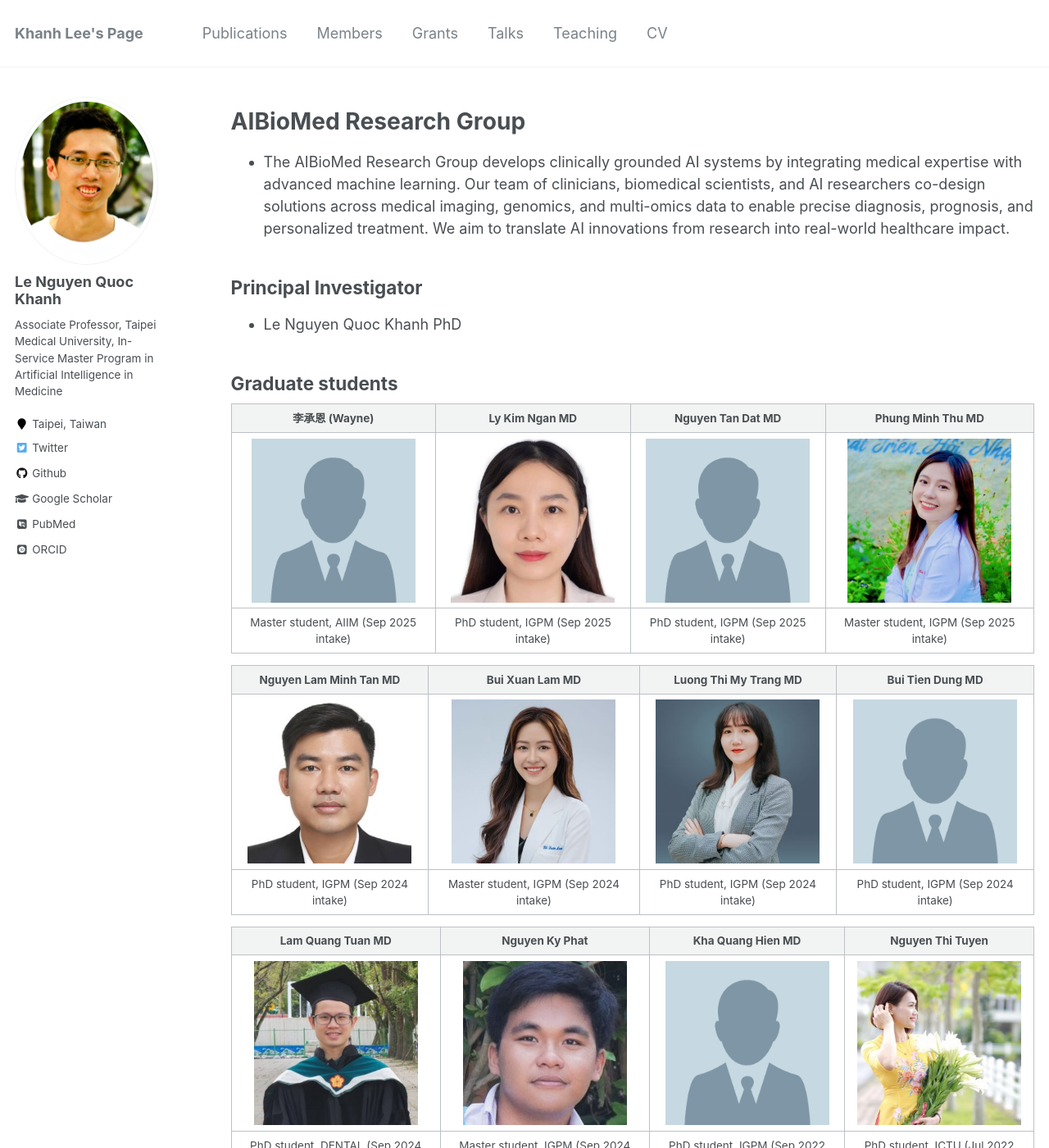
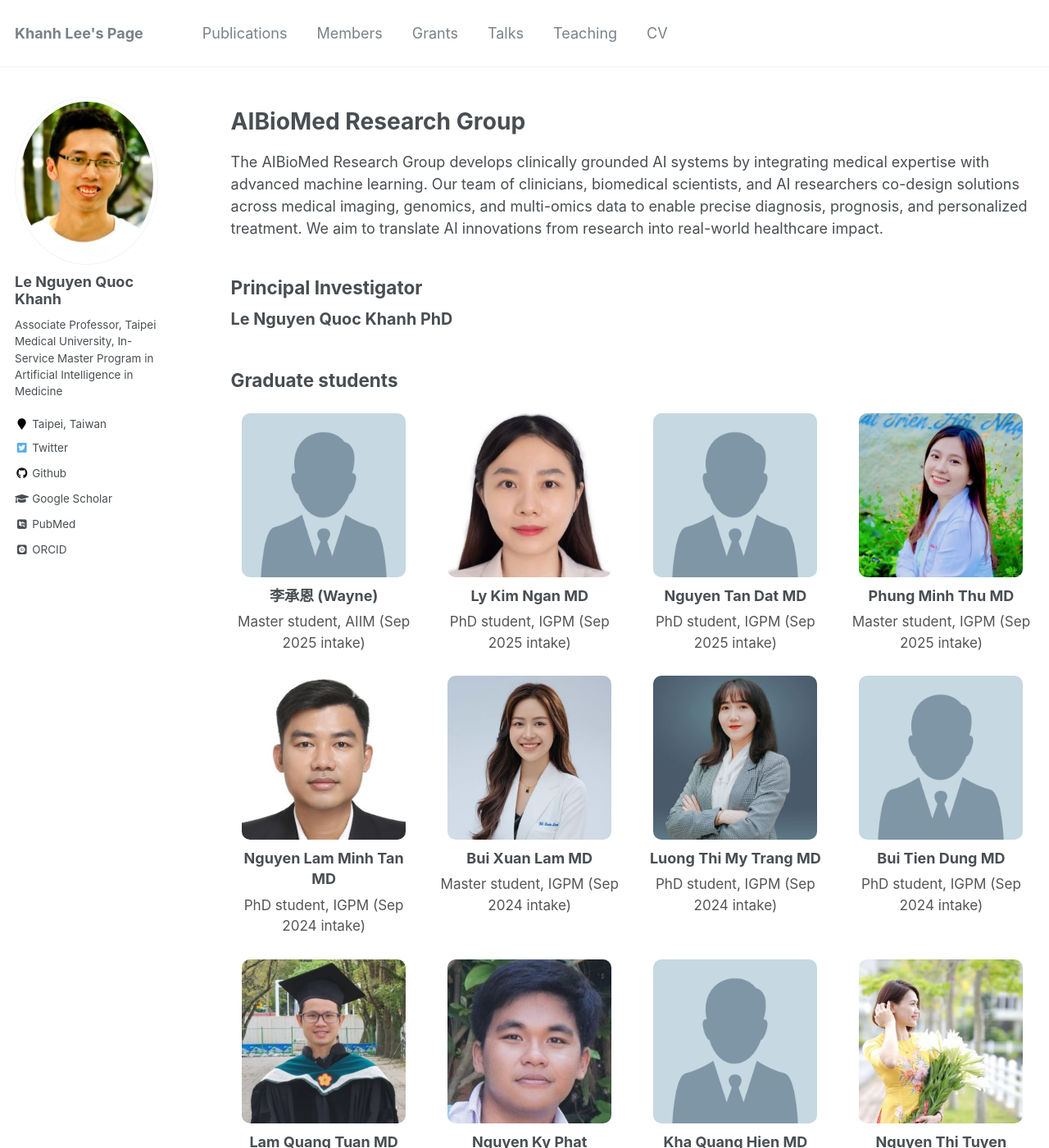
Before and after one commit to khanhlee/khanhlee.github.io, a Jekyll site: the page built from _pages/member.md, in a window 1280 px wide and 1400 px high. Shown: the whole window at 82% size. Built offline with Jekyll 4.4.1, drawn with Linux system fonts in a browser that asks for light colours; some web fonts are replaced; some of the changed text lies outside the part shown.

Commit message:
Update member.md

```diff
--- a/_pages/member.md
+++ b/_pages/member.md
@@ -5,79 +5,356 @@ permalink: /member/
 author_profile: true
 ---
 
+<style>
+.member-grid {
+  display: grid;
+  grid-template-columns: repeat(4, minmax(180px, 1fr));
+  gap: 28px 24px;
+  margin: 1.5rem 0 2.5rem 0;
+}
+
+.member-card {
+  text-align: center;
+}
+
+.member-card img {
+  width: 200px;
+  max-width: 100%;
+  height: 200px;
+  object-fit: cover;
+  border-radius: 10px;
+}
+
+.member-name {
+  font-weight: 700;
+  margin-top: 10px;
+  line-height: 1.4;
+}
+
+.member-role {
+  margin-top: 6px;
+  font-size: 0.95em;
+  line-height: 1.5;
+  color: #555;
+}
+
+.pi-name {
+  font-size: 1.1em;
+  font-weight: 700;
+  margin-top: 0.5rem;
+}
+
+@media (max-width: 1100px) {
+  .member-grid {
+    grid-template-columns: repeat(3, minmax(180px, 1fr));
+  }
+}
+
+@media (max-width: 800px) {
+  .member-grid {
+    grid-template-columns: repeat(2, minmax(160px, 1fr));
+  }
+}
+
+@media (max-width: 520px) {
+  .member-grid {
+    grid-template-columns: 1fr;
+  }
+}
+</style>
+
 # AIBioMed Research Group
-* The AIBioMed Research Group develops clinically grounded AI systems by integrating medical expertise with advanced machine learning. Our team of clinicians, biomedical scientists, and AI researchers co-design solutions across medical imaging, genomics, and multi-omics data to enable precise diagnosis, prognosis, and personalized treatment. We aim to translate AI innovations from research into real-world healthcare impact.
+
+The AIBioMed Research Group develops clinically grounded AI systems by integrating medical expertise with advanced machine learning. Our team of clinicians, biomedical scientists, and AI researchers co-design solutions across medical imaging, genomics, and multi-omics data to enable precise diagnosis, prognosis, and personalized treatment. We aim to translate AI innovations from research into real-world healthcare impact.
 
 ## Principal Investigator
-* Le Nguyen Quoc Khanh PhD
+
+<div class="pi-name">Le Nguyen Quoc Khanh PhD</div>
 
 ## Graduate students
 
-| 李承恩 (Wayne) | Ly Kim Ngan MD | Nguyen Tan Dat MD | Phung Minh Thu MD |
-| :-------------: | :-------------: | :-----: | :-----: |
-| <img align="center" src="/images/male.png" width="200px"> | <img align="center" src="/images/ngan.jpg" width="200px"> | <img align="center" src="/images/male.png" width="200px"> | <img align="center" src="/images/thu.jpg" width="200px"> |
-| Master student, AIIM (Sep 2025 intake) | PhD student, IGPM (Sep 2025 intake) | PhD student, IGPM (Sep 2025 intake) | Master student, IGPM (Sep 2025 intake) |
+<div class="member-grid">
 
-| Nguyen Lam Minh Tan MD | Bui Xuan Lam MD | Luong Thi My Trang MD | Bui Tien Dung MD |
-| :-------------: | :-------------: | :-----: | :-----: |
-| <img align="center" src="/images/tan.jpg" width="200px"> | <img align="center" src="/images/xuan_lam.jpg" width="200px"> | <img align="center" src="/images/mytrang.jpg" width="200px"> | <img align="center" src="/images/male.png" width="200px"> |
-| PhD student, IGPM (Sep 2024 intake) | Master student, IGPM (Sep 2024 intake) | PhD student, IGPM (Sep 2024 intake) | PhD student, IGPM (Sep 2024 intake) |
+  <div class="member-card">
+    <img src="/images/male.png" alt="李承恩 (Wayne)">
+    <div class="member-name">李承恩 (Wayne)</div>
+    <div class="member-role">Master student, AIIM (Sep 2025 intake)</div>
+  </div>
 
-| Lam Quang Tuan MD | Nguyen Ky Phat | Kha Quang Hien MD | Nguyen Thi Tuyen |
-| :-------------: | :-------------: | :-----: | :-----: |
-| <img align="center" src="/images/tuan.jpg" width="200px"> | <img align="center" src="/images/phat.jpg" width="200px"> | <img align="center" src="/images/male.png" width="200px"> | <img align="center" src="/images/tuyen.jpg" width="200px"> |
-| PhD student, DENTAL (Sep 2024 intake) | Master student, IGPM (Sep 2024 intake) | PhD student, IGPM (Sep 2022 intake) | PhD student, ICTU (Jul 2022 intake) |
+  <div class="member-card">
+    <img src="/images/ngan.jpg" alt="Ly Kim Ngan MD">
+    <div class="member-name">Ly Kim Ngan MD</div>
+    <div class="member-role">PhD student, IGPM (Sep 2025 intake)</div>
+  </div>
 
-| Nguyen Thanh Huy |  |  |  |
-| :-------------: | :-------------: | :-----: | :-----: |
-| <img align="center" src="/images/huy.jpg" width="200px"> | <img align="center" src="/images/profile.png" width="200px"> | <img align="center" src="/images/profile.png" width="200px"> | <img align="center" src="/images/profile.png" width="200px"> |
-| PhD student, IGPM (Sep 2021 intake) |  |  |  |
+  <div class="member-card">
+    <img src="/images/male.png" alt="Nguyen Tan Dat MD">
+    <div class="member-name">Nguyen Tan Dat MD</div>
+    <div class="member-role">PhD student, IGPM (Sep 2025 intake)</div>
+  </div>
+
+  <div class="member-card">
+    <img src="/images/thu.jpg" alt="Phung Minh Thu MD">
+    <div class="member-name">Phung Minh Thu MD</div>
+    <div class="member-role">Master student, IGPM (Sep 2025 intake)</div>
+  </div>
+
+  <div class="member-card">
+    <img src="/images/tan.jpg" alt="Nguyen Lam Minh Tan MD">
+    <div class="member-name">Nguyen Lam Minh Tan MD</div>
+    <div class="member-role">PhD student, IGPM (Sep 2024 intake)</div>
+  </div>
+
+  <div class="member-card">
+    <img src="/images/xuan_lam.jpg" alt="Bui Xuan Lam MD">
+    <div class="member-name">Bui Xuan Lam MD</div>
+    <div class="member-role">Master student, IGPM (Sep 2024 intake)</div>
+  </div>
+
+  <div class="member-card">
+    <img src="/images/mytrang.jpg" alt="Luong Thi My Trang MD">
+    <div class="member-name">Luong Thi My Trang MD</div>
+    <div class="member-role">PhD student, IGPM (Sep 2024 intake)</div>
+  </div>
+
+  <div class="member-card">
+    <img src="/images/male.png" alt="Bui Tien Dung MD">
+    <div class="member-name">Bui Tien Dung MD</div>
+    <div class="member-role">PhD student, IGPM (Sep 2024 intake)</div>
+  </div>
+
+  <div class="member-card">
+    <img src="/images/tuan.jpg" alt="Lam Quang Tuan MD">
+    <div class="member-name">Lam Quang Tuan MD</div>
+    <div class="member-role">PhD student, DENTAL (Sep 2024 intake)</div>
+  </div>
+
+  <div class="member-card">
+    <img src="/images/phat.jpg" alt="Nguyen Ky Phat">
+    <div class="member-name">Nguyen Ky Phat</div>
+    <div class="member-role">Master student, IGPM (Sep 2024 intake)</div>
+  </div>
+
+  <div class="member-card">
+    <img src="/images/male.png" alt="Kha Quang Hien MD">
+    <div class="member-name">Kha Quang Hien MD</div>
+    <div class="member-role">PhD student, IGPM (Sep 2022 intake)</div>
+  </div>
+
+  <div class="member-card">
+    <img src="/images/tuyen.jpg" alt="Nguyen Thi Tuyen">
+    <div class="member-name">Nguyen Thi Tuyen</div>
+    <div class="member-role">PhD student, ICTU (Jul 2022 intake)</div>
+  </div>
+
+  <div class="member-card">
+    <img src="/images/huy.jpg" alt="Nguyen Thanh Huy">
+    <div class="member-name">Nguyen Thanh Huy</div>
+    <div class="member-role">PhD student, IGPM (Sep 2021 intake)</div>
+  </div>
+
+</div>
 
 ## Alumni
 
-| Tran Thi Xuan PhD | Nguyen Mai Hanh MD PhD | Le Huu Nhat Minh MD PhD | Le Nguyen Binh MD PhD |
-| :-------------: | :-------------: | :-----: | :-----: |
-| <img align="center" src="/images/xuan.jpg" width="200px"> | <img align="center" src="/images/female.png" width="200px"> | <img align="center" src="/images/minh_le.jpg" width="200px"> | <img align="center" src="/images/binh.jpg" width="200px"> |
-| ICTU (graduated in 2025) | IPCTRM (graduated in 2025) | IGPM (graduated in 2025) | IGPM (graduated in 2025) |
+<div class="member-grid">
 
-| Wan-Ying Lin (林宛瑩) MD MS | Jennifer Hsieh (謝臻怡) MD MS | Tran Nguyen Tuan Minh MD PhD | Lin Ning (林寧) MD MS |
-| :-------------: | :-------------: | :-----: | :-----: |
-| <img align="center" src="/images/wy.jpg" width="200px"> | <img align="center" src="/images/jen.jpg" width="200px"> | <img align="center" src="/images/tuan_minh.jpg" width="200px"> | <img align="center" src="/images/female.png" width="200px"> |
-| AIIM (graduated in 2025) | AIIM (graduated in 2024) | IGPM (graduated in 2024) | AIIM (graduated in 2024) |
+  <div class="member-card">
+    <img src="/images/xuan.jpg" alt="Tran Thi Xuan PhD">
+    <div class="member-name">Tran Thi Xuan PhD</div>
+    <div class="member-role">ICTU (graduated in 2025)</div>
+  </div>
 
-| Do Thi Duyen PhD | Tran Thi Oanh PhD | Dang Huy Hoang MD PhD | Le Viet Huan MD PhD |
-| :-------------: | :-------------: | :-----: | :-----: |
-| <img align="center" src="/images/duyen.jpg" width="200px"> | <img align="center" src="/images/oanh.jpg" width="200px"> | <img align="center" src="/images/male.png" width="200px"> | <img align="center" src="/images/huan.jpg" width="200px"> |
-| GIBI (graduated in 2024) | IPCTRM (graduated in 2024) | IPCTRM (graduated in 2024) | IGPM (graduated in 2023) |
+  <div class="member-card">
+    <img src="/images/female.png" alt="Nguyen Mai Hanh MD PhD">
+    <div class="member-name">Nguyen Mai Hanh MD PhD</div>
+    <div class="member-role">IPCTRM (graduated in 2025)</div>
+  </div>
 
-| Luu Ho Thanh Lam MD PhD | Truong Nguyen Khanh Hung MD PhD | Randy Lin (林治毅) MS | Lara Lin (林佩諭) MS |
-| :-------------: | :-------------: | :-----: | :-----: |
-| <img align="center" src="/images/lam.jpg" width="200px"> | <img align="center" src="/images/male.png" width="200px"> | <img align="center" src="/images/male.png" width="200px"> | <img align="center" src="/images/female.png" width="200px"> |
-| IGPM (graduated in 2022) | IGPM (graduated in 2022) | AIIM (graduated in 2022) | AIIM (graduated in 2022) |
+  <div class="member-card">
+    <img src="/images/minh_le.jpg" alt="Le Huu Nhat Minh MD PhD">
+    <div class="member-name">Le Huu Nhat Minh MD PhD</div>
+    <div class="member-role">IGPM (graduated in 2025)</div>
+  </div>
 
-| Nancy Cheng (程春燕) MS | Alaina Wang (王詩晴) MD MS |  |  |
-| :-------------: | :-------------: | :-----: | :-----: |
-| <img align="center" src="/images/female.png" width="200px"> | <img align="center" src="/images/female.png" width="200px"> | <img align="center" src="/images/profile.png" width="200px"> | <img align="center" src="/images/profile.png" width="200px"> |
-| AIIM (graduated in 2022) | AIIM (graduated in 2021) |  |  |
+  <div class="member-card">
+    <img src="/images/binh.jpg" alt="Le Nguyen Binh MD PhD">
+    <div class="member-name">Le Nguyen Binh MD PhD</div>
+    <div class="member-role">IGPM (graduated in 2025)</div>
+  </div>
+
+  <div class="member-card">
+    <img src="/images/wy.jpg" alt="Wan-Ying Lin (林宛瑩) MD MS">
+    <div class="member-name">Wan-Ying Lin (林宛瑩) MD MS</div>
+    <div class="member-role">AIIM (graduated in 2025)</div>
+  </div>
+
+  <div class="member-card">
+    <img src="/images/jen.jpg" alt="Jennifer Hsieh (謝臻怡) MD MS">
+    <div class="member-name">Jennifer Hsieh (謝臻怡) MD MS</div>
+    <div class="member-role">AIIM (graduated in 2024)</div>
+  </div>
+
+  <div class="member-card">
+    <img src="/images/tuan_minh.jpg" alt="Tran Nguyen Tuan Minh MD PhD">
+    <div class="member-name">Tran Nguyen Tuan Minh MD PhD</div>
+    <div class="member-role">IGPM (graduated in 2024)</div>
+  </div>
+
+  <div class="member-card">
+    <img src="/images/female.png" alt="Lin Ning (林寧) MD MS">
+    <div class="member-name">Lin Ning (林寧) MD MS</div>
+    <div class="member-role">AIIM (graduated in 2024)</div>
+  </div>
+
+  <div class="member-card">
+    <img src="/images/duyen.jpg" alt="Do Thi Duyen PhD">
+    <div class="member-name">Do Thi Duyen PhD</div>
+    <div class="member-role">GIBI (graduated in 2024)</div>
+  </div>
+
+  <div class="member-card">
+    <img src="/images/oanh.jpg" alt="Tran Thi Oanh PhD">
+    <div class="member-name">Tran Thi Oanh PhD</div>
+    <div class="member-role">IPCTRM (graduated in 2024)</div>
+  </div>
+
+  <div class="member-card">
+    <img src="/images/male.png" alt="Dang Huy Hoang MD PhD">
+    <div class="member-name">Dang Huy Hoang MD PhD</div>
+    <div class="member-role">IPCTRM (graduated in 2024)</div>
+  </div>
+
+  <div class="member-card">
+    <img src="/images/huan.jpg" alt="Le Viet Huan MD PhD">
+    <div class="member-name">Le Viet Huan MD PhD</div>
+    <div class="member-role">IGPM (graduated in 2023)</div>
+  </div>
+
+  <div class="member-card">
+    <img src="/images/lam.jpg" alt="Luu Ho Thanh Lam MD PhD">
+    <div class="member-name">Luu Ho Thanh Lam MD PhD</div>
+    <div class="member-role">IGPM (graduated in 2022)</div>
+  </div>
+
+  <div class="member-card">
+    <img src="/images/male.png" alt="Truong Nguyen Khanh Hung MD PhD">
+    <div class="member-name">Truong Nguyen Khanh Hung MD PhD</div>
+    <div class="member-role">IGPM (graduated in 2022)</div>
+  </div>
+
+  <div class="member-card">
+    <img src="/images/male.png" alt="Randy Lin (林治毅) MS">
+    <div class="member-name">Randy Lin (林治毅) MS</div>
+    <div class="member-role">AIIM (graduated in 2022)</div>
+  </div>
+
+  <div class="member-card">
+    <img src="/images/female.png" alt="Lara Lin (林佩諭) MS">
+    <div class="member-name">Lara Lin (林佩諭) MS</div>
+    <div class="member-role">AIIM (graduated in 2022)</div>
+  </div>
+
+  <div class="member-card">
+    <img src="/images/female.png" alt="Nancy Cheng (程春燕) MS">
+    <div class="member-name">Nancy Cheng (程春燕) MS</div>
+    <div class="member-role">AIIM (graduated in 2022)</div>
+  </div>
+
+  <div class="member-card">
+    <img src="/images/female.png" alt="Alaina Wang (王詩晴) MD MS">
+    <div class="member-name">Alaina Wang (王詩晴) MD MS</div>
+    <div class="member-role">AIIM (graduated in 2021)</div>
+  </div>
+
+</div>
 
 ## Internship students
 
-| Phan Phung Nghi | Nguyen Hoa Phan | Le Tran Quoc Khanh | Le Viet Duy |
-| :-------------: | :-------------: | :-----: | :-----: |
-| <img align="center" src="/images/female.png" width="200px"> | <img align="center" src="/images/phan.jpg" width="200px"> | <img align="center" src="/images/khanhle.jpg" width="200px"> | <img align="center" src="/images/male.png" width="200px"> |
-| TEEP 2025 | TEEP 2025 | TEEP 2025 | TEEP 2025 |
+<div class="member-grid">
 
-| Bui Quynh Anh | Huynh Tan Phat | Le Thi Phuong Thao | Pham Dang Khoa |
-| :-------------: | :-------------: | :-----: | :-----: |
-| <img align="center" src="/images/quynhanh.jpg" width="200px"> | <img align="center" src="/images/male.png" width="200px"> | <img align="center" src="/images/thao.jpg" width="200px"> | <img align="center" src="/images/male.png" width="200px"> |
-| TEEP 2025 | TEEP 2025 | TEEP 2025 | TEEP 2025 |
+  <div class="member-card">
+    <img src="/images/female.png" alt="Phan Phung Nghi">
+    <div class="member-name">Phan Phung Nghi</div>
+    <div class="member-role">TEEP 2025</div>
+  </div>
 
-| Vo Nguyen Phat | Le Hoang Bach Dat | Nguyen Thi Lan | Vo Thanh Hoa |
-| :-------------: | :-------------: | :-----: | :-----: |
-| <img align="center" src="/images/vnphat.jpg" width="200px"> | <img align="center" src="/images/dat.jpg" width="200px"> | <img align="center" src="/images/lan.jpg" width="200px"> | <img align="center" src="/images/thanh_hoa.jpg" width="200px"> |
-| TEEP 2025 | IIPP 2025 | IIPP 2025 | IIPP 2024 |
+  <div class="member-card">
+    <img src="/images/phan.jpg" alt="Nguyen Hoa Phan">
+    <div class="member-name">Nguyen Hoa Phan</div>
+    <div class="member-role">TEEP 2025</div>
+  </div>
 
-| Nguyen Huu Phuc Lam | Nguyen Thanh Huy |  |  |
-| :-------------: | :-------------: | :-----: | :-----: |
-| <img align="center" src="/images/phuc_lam.jpg" width="200px"> | <img align="center" src="/images/thanh_huy.jpg" width="200px"> | <img align="center" src="/images/profile.png" width="200px"> | <img align="center" src="/images/profile.png" width="200px"> |
-| TEEP 2024 | IIPP 2023 |  |  |
+  <div class="member-card">
+    <img src="/images/khanhle.jpg" alt="Le Tran Quoc Khanh">
+    <div class="member-name">Le Tran Quoc Khanh</div>
+    <div class="member-role">TEEP 2025</div>
+  </div>
+
+  <div class="member-card">
+    <img src="/images/male.png" alt="Le Viet Duy">
+    <div class="member-name">Le Viet Duy</div>
+    <div class="member-role">TEEP 2025</div>
+  </div>
+
+  <div class="member-card">
+    <img src="/images/quynhanh.jpg" alt="Bui Quynh Anh">
+    <div class="member-name">Bui Quynh Anh</div>
+    <div class="member-role">TEEP 2025</div>
+  </div>
+
+  <div class="member-card">
+    <img src="/images/male.png" alt="Huynh Tan Phat">
+    <div class="member-name">Huynh Tan Phat</div>
+    <div class="member-role">TEEP 2025</div>
+  </div>
+
+  <div class="member-card">
+    <img src="/images/thao.jpg" alt="Le Thi Phuong Thao">
+    <div class="member-name">Le Thi Phuong Thao</div>
+    <div class="member-role">TEEP 2025</div>
+  </div>
+
+  <div class="member-card">
+    <img src="/images/male.png" alt="Pham Dang Khoa">
+    <div class="member-name">Pham Dang Khoa</div>
+    <div class="member-role">TEEP 2025</div>
+  </div>
+
+  <div class="member-card">
+    <img src="/images/vnphat.jpg" alt="Vo Nguyen Phat">
+    <div class="member-name">Vo Nguyen Phat</div>
+    <div class="member-role">TEEP 2025</div>
+  </div>
+
+  <div class="member-card">
+    <img src="/images/dat.jpg" alt="Le Hoang Bach Dat">
+    <div class="member-name">Le Hoang Bach Dat</div>
+    <div class="member-role">IIPP 2025</div>
+  </div>
+
+  <div class="member-card">
+    <img src="/images/lan.jpg" alt="Nguyen Thi Lan">
+    <div class="member-name">Nguyen Thi Lan</div>
+    <div class="member-role">IIPP 2025</div>
+  </div>
+
+  <div class="member-card">
+    <img src="/images/thanh_hoa.jpg" alt="Vo Thanh Hoa">
+    <div class="member-name">Vo Thanh Hoa</div>
+    <div class="member-role">IIPP 2024</div>
+  </div>
+
+  <div class="member-card">
+    <img src="/images/phuc_lam.jpg" alt="Nguyen Huu Phuc Lam">
+    <div class="member-name">Nguyen Huu Phuc Lam</div>
+    <div class="member-role">TEEP 2024</div>
+  </div>
+
+  <div class="member-card">
+    <img src="/images/thanh_huy.jpg" alt="Nguyen Thanh Huy">
+    <div class="member-name">Nguyen Thanh Huy</div>
+    <div class="member-role">IIPP 2023</div>
+  </div>
+
+</div>
```
